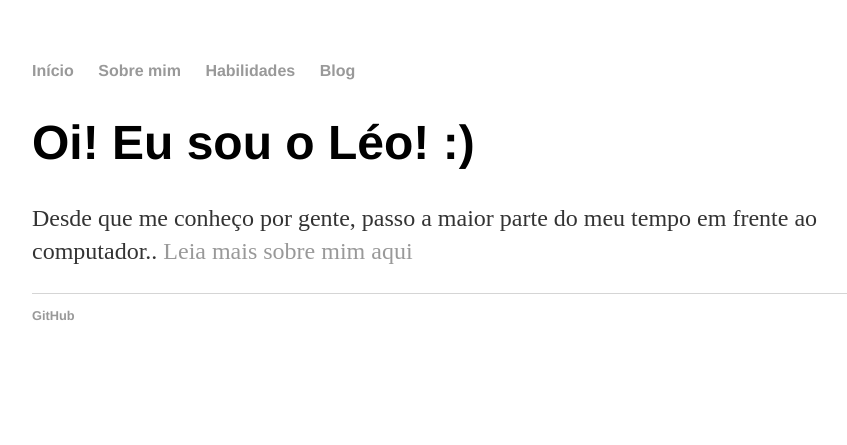
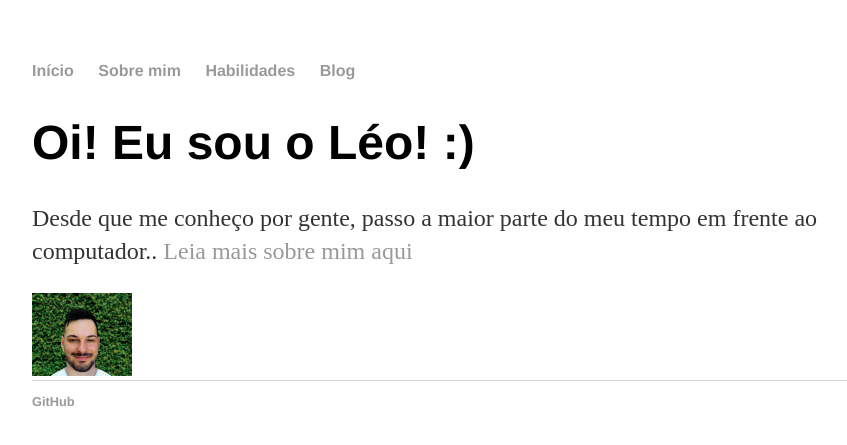
Before and after one commit to leonardohenriquedev/old-portfolio, a Jekyll site: the page built from index.html, in a window 1280 px wide. Shown: the top 445 px of the page, without its empty margins (160-1007 px from the left). Built offline with Jekyll 4.4.1, drawn with Linux system fonts in a browser that asks for light colours.

Commit message:
Acrescenta foto de perfil

```diff
--- a/about/index.html
+++ b/about/index.html
@@ -5,6 +5,7 @@
 
 		<div class="about">
 			<h1>Sobre mim</h1>
+			<img src="about/leo.png" alt="rosto de Léo" width="100px">
 			<p>Desde que me conheço por gente, passo a maior parte do meu tempo em frente ao computador. Não poderia deixar de escolher uma profissão que contemplasse tanto essa ferramenta fantástica a não ser Desenvolvedor. <br><br>
 
 				Desde o momento que escolhi isso para minha vida, sou uma pessoa mais feliz, focada e dedicada à coisas que valem a pena! Sou grato a cada pessoa que fez e que faz parte do meu aprendizado. Trabalho e acredito em ações que possam gerar um impacto positivo na vida das pessoas. Pois acredito que no final, é somente isso que a gente leva. <br><br>As coisas boas que fizemos.</p>
--- a/index.html
+++ b/index.html
@@ -6,4 +6,6 @@
 		<div class="blurb">
 			<h1>Oi! Eu sou o Léo! :)</h1>
 			<p>Desde que me conheço por gente, passo a maior parte do meu tempo em frente ao computador.. <a href="/about">Leia mais sobre mim aqui</a></p>
+
+			<img src="about/leo.png" alt="rosto de Léo" width="100px">
 		</div>
```
Also changed, not shown: about/leo.png (added), 1 other file.
